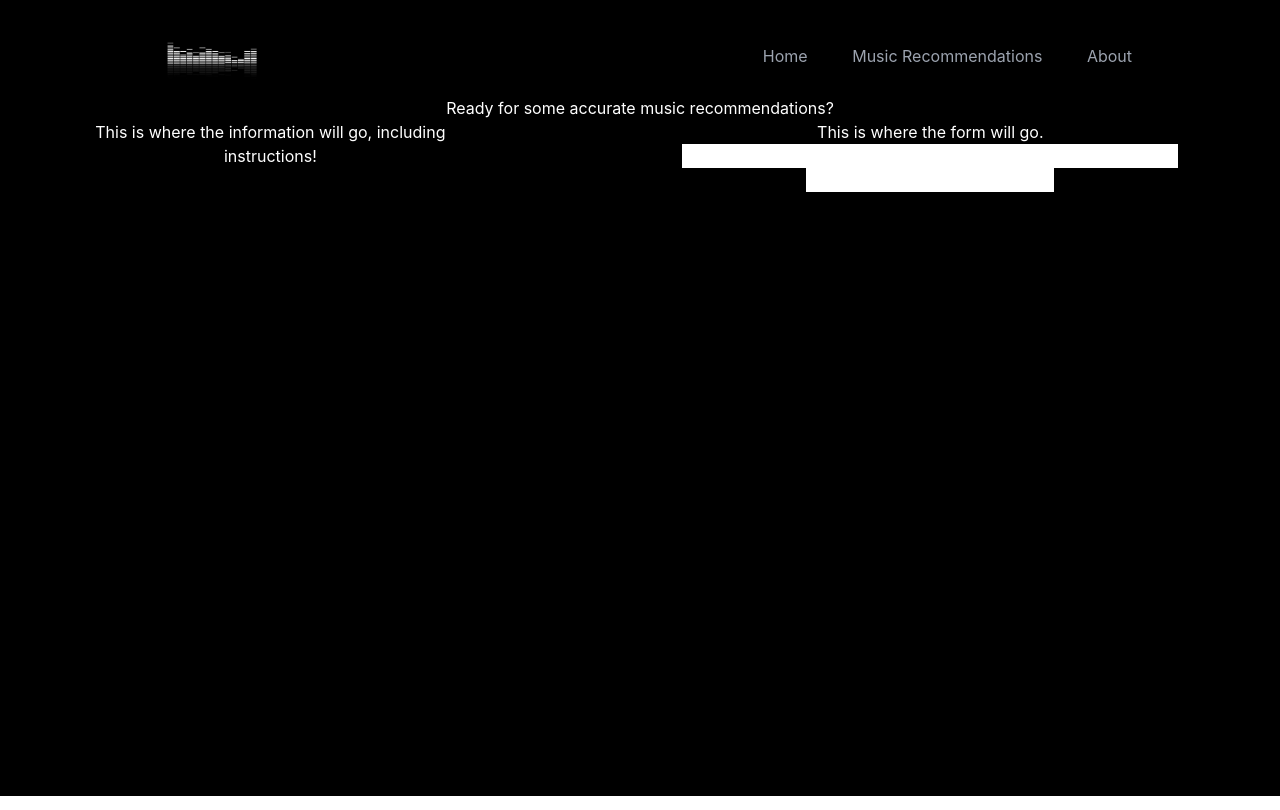
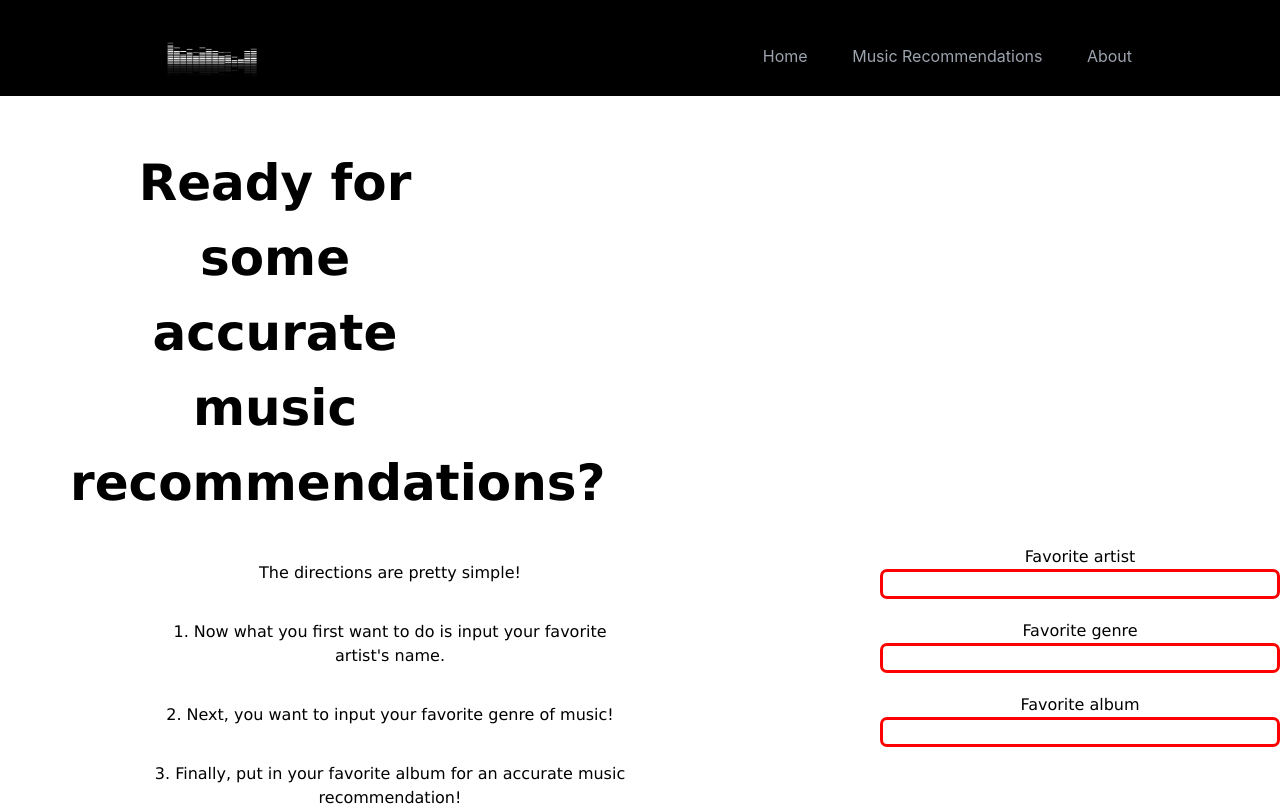
Before and after one commit to CS196Illinois/FA24-Group29, a React (Create React App) app in the folder Project/frontend/: page /inputinfo in a window 1280 px wide. Built offline with nearby package versions, Linux system fonts and the light colour scheme.

Commit message:
Adding style to aboutpage and inputpage

```diff
--- a/Project/frontend/src/components/AboutUsComponent.js
+++ b/Project/frontend/src/components/AboutUsComponent.js
@@ -4,7 +4,7 @@ import './aboutus.css';
 function AboutUsComponent() {
     return (
         <d>
-            <div className = "body">
+            <div className = "bodyaboutus">
                 <div className = "text">
                     <h1 className = "question">Why create this application?</h1>
                         <div className = "longText">
--- a/Project/frontend/src/components/InputInfoComponent.js
+++ b/Project/frontend/src/components/InputInfoComponent.js
@@ -20,17 +20,28 @@ function InputInfoComponent() {
 
     return (
         <div className = "body">
-            <h1> Ready for some accurate music recommendations?</h1>
+            <h1 className = "bigheader"> Ready for some accurate music recommendations?</h1>
             <div className = "inputinfo">
                 <div className = "info">
-                    <h1> This is where the information will go, including instructions!</h1>
+                    <p>
+                        The directions are pretty simple!<br />
+                        <span className = "extraspace"></span>
+                        1. Now what you first want to do is input your favorite artist's name.<br />
+                        <span className = "extraspace"></span>
+                        2. Next, you want to input your favorite genre of music! <br />
+                        <span className = "extraspace"></span>
+                        3. Finally, put in your favorite album for an accurate music recommendation!
+                    </p>
                 </div>
                 <div className = "input">
                     <h1>This is where the form will go.</h1>
                     <div className = "inputforms">
-                        <input className = "artistinput" type = "text" value = {artist} onChange = {setArtist}/>
-                        <input className = "genreinput" type = "text" value = {genre} onChange = {setGenre}/>
-                        <input className = "albuminput" type = "text" value = {album} onChange = {setAlbum}/>
+                        <label>Favorite artist</label>
+                        <input className = "artistinput" type = "text" value = {artist} onChange = {handleArtist}/>
+                        <label>Favorite genre</label>
+                        <input className = "genreinput" type = "text" value = {genre} onChange = {handleGenre}/>
+                        <label>Favorite album</label>
+                        <input className = "albuminput" type = "text" value = {album} onChange = {handleAlbum}/>
                     </div>
                 </div>
             </div>
--- a/Project/frontend/src/components/aboutus.css
+++ b/Project/frontend/src/components/aboutus.css
@@ -1,5 +1,5 @@
-.body {
-    background-color: black;
+.bodyaboutus {
+    background-color: red;
     width: 100%;
     height: 700px;
 }
--- a/Project/frontend/src/components/inputinfo.css
+++ b/Project/frontend/src/components/inputinfo.css
@@ -1,12 +1,22 @@
 .body {
-    background-color: black;
+    background-color: white;
     color: white;
+    font-family: 'Lucida Sans', 'Lucida Sans Regular', 'Lucida Grande', 'Lucida Sans Unicode', Geneva, Verdana, sans-serif;
 }
 
 .inputinfo {
     display:flex;
+    color: black;
 }
-
+.bigheader {
+    color: black;
+    padding-right: 800px;
+    margin-top: 50px;
+    align-items: center;
+    font-size: 50px;
+    margin-left: 70px;
+    font-weight: bold;
+}
 .input {
     padding-left: 100px;
     color: white;
@@ -18,8 +28,37 @@
 }
 
 .info {
-    padding-left: 60px;
+    padding-left: 150px;
+    padding-top: 40px;
 }
 .inputforms {
-    color: white;
+    color: black;
+    display: flex;
+    flex-direction: column;
+    margin-left: 150px;
 }
+.artistinput {
+    width: 400px;
+    margin-bottom: 20px;
+    border-color: red;
+    border-width: 3px;
+    border-radius: 7px;
+}
+.genreinput {
+    width: 400px;
+    margin-bottom: 20px;
+    border-color: red;
+    border-width: 3px;
+    border-radius: 7px;
+}
+.albuminput {
+    width: 400px;
+    margin-bottom: 20px;
+    border-color: red;
+    border-width: 3px;
+    border-radius: 7px;
+}
+.extraspace {
+    margin-top: 35px;
+    display: block;
+}
```
